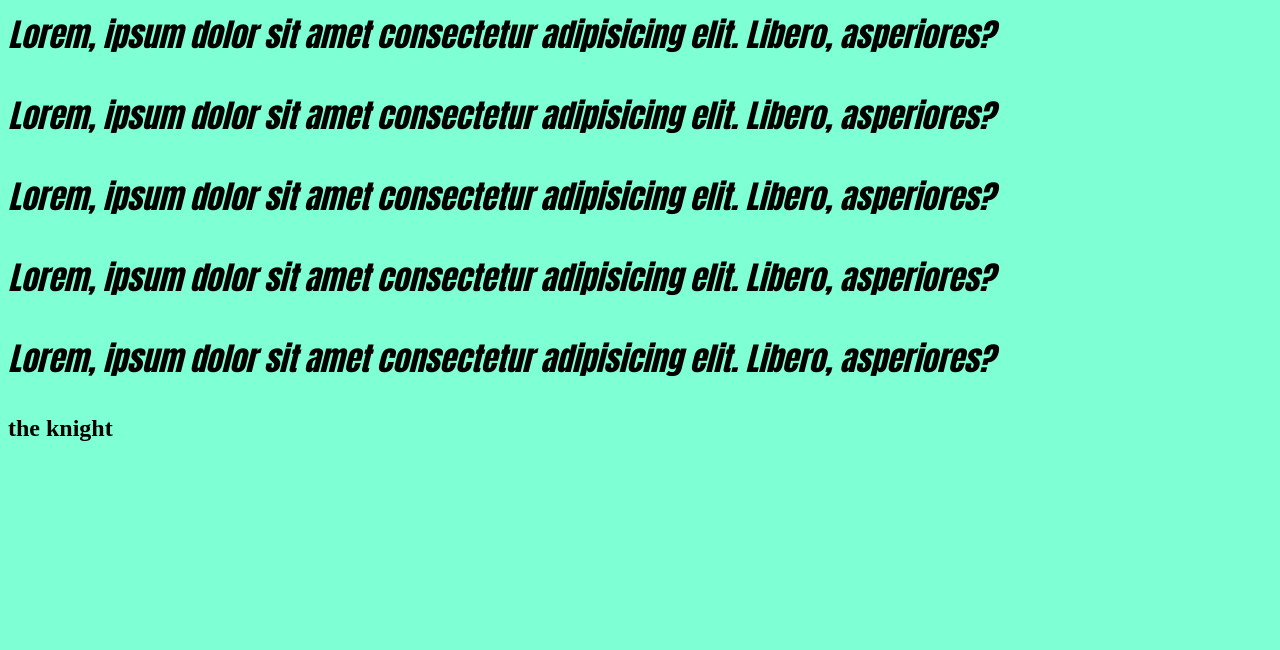
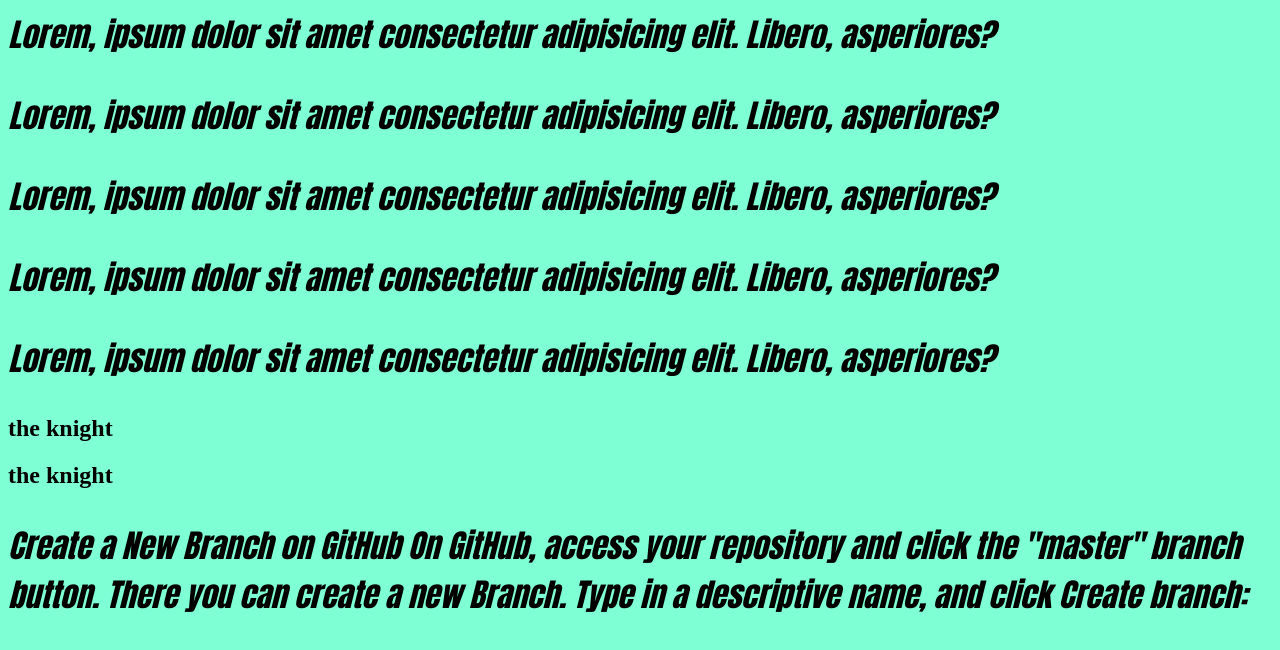
Before and after one commit to abishek-hari/logo, a plain HTML site: page index.html in a window 1280 px wide. Shown: the part 92-742 px from the top of the page. Drawn offline with Linux system fonts and the light colour scheme.

Commit message:
updated index.html with a heading

```diff
--- a/index.html
+++ b/index.html
@@ -15,4 +15,11 @@
     <P>Lorem, ipsum dolor sit amet consectetur adipisicing elit. Libero, asperiores?</P>
     <P>Lorem, ipsum dolor sit amet consectetur adipisicing elit. Libero, asperiores?</P>
     <h2>the knight</h2>
+    <h2>the knight</h2>
+    <p>Create a New Branch on GitHub
+On GitHub, access your repository and click the "master" branch button.
+
+There you can create a new Branch. Type in a descriptive name, and click Create branch:
+    </p>
+
 </html>
```
